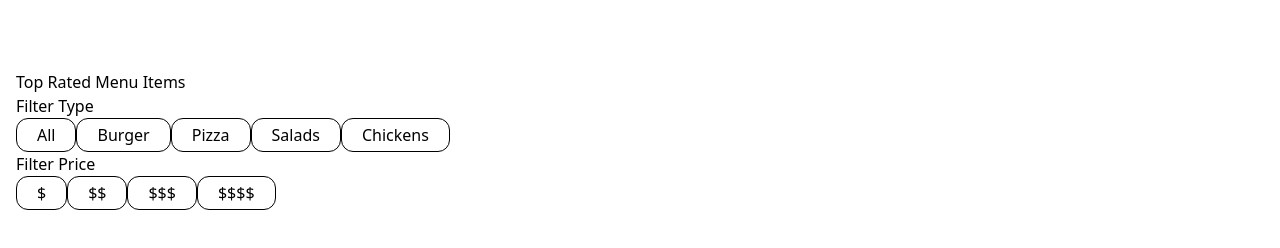
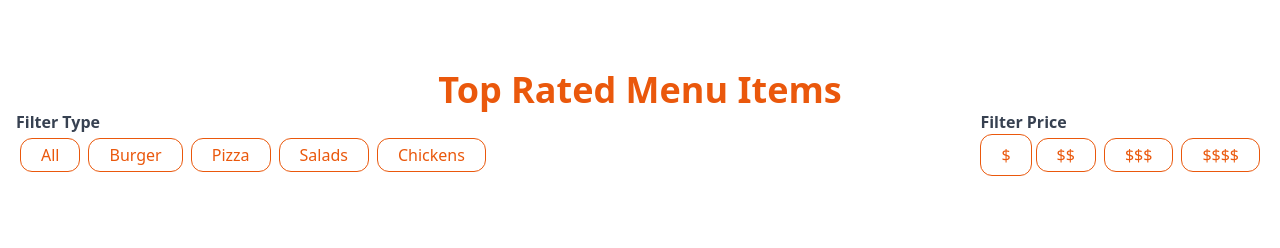
Before and after one commit to DHANIYEL/food-app-react-tailwind, a React (Create React App) app: page / in a window 1280 px wide. Shown: the part 894-1142 px from the top of the page. After the commit the page ends 1118 px from the top, so only its background shows below. Built offline with nearby package versions, Linux system fonts and the light colour scheme; the HTML template or start-up script is replaced by a standard one.

Commit message:
filters //

```diff
--- a/src/components/FoodsCategory.jsx
+++ b/src/components/FoodsCategory.jsx
@@ -3,25 +3,49 @@ import { data } from "../data/data.js";
 const FoodsCategory = () => {
   return (
     <div className="px-4 py-12 max-h-[1640px] mx-auto ">
-      <h1>Top Rated Menu Items</h1>
+      <h1 className="font-bold text-4xl text-orange-600 text-center">
+        Top Rated Menu Items
+      </h1>
       {/* filter row */}
-      <div>
+      <div className="flex flex-col lg:flex-row justify-between">
         {/* filter type */}
         <div>
-          <p>Filter Type</p>
-          <button>All</button>
-          <button>Burger</button>
-          <button>Pizza</button>
-          <button>Salads</button>
-          <button>Chickens</button>
+          <p className="font-bold text-gray-700">Filter Type</p>
+          <div className="flex justify-between flex-wrap">
+            <button className="border-orange-600 m-1 text-orange-600 hover:bg-orange-600 hover:text-white">
+              All
+            </button>
+            <button className="border-orange-600 m-1 text-orange-600 hover:bg-orange-600 hover:text-white">
+              Burger
+            </button>
+            <button className="border-orange-600 m-1 text-orange-600 hover:bg-orange-600 hover:text-white">
+              Pizza
+            </button>
+            <button className="border-orange-600 m-1 text-orange-600 hover:bg-orange-600 hover:text-white">
+              Salads
+            </button>
+            <button className="border-orange-600 m-1 text-orange-600 hover:bg-orange-600 hover:text-white">
+              Chickens
+            </button>
+          </div>
         </div>
         {/* filter price */}
         <div>
-          <p>Filter Price</p>
-          <button>$</button>
-          <button>$$</button>
-          <button>$$$</button>
-          <button>$$$$</button>
+          <p className="font-bold text-gray-700">Filter Price</p>
+          <div className="flex justify-between flex-wrap max-w-[390px]">
+            <button className="m-1m-1 border-orange-600 text-orange-600 hover:bg-orange-600 hover:text-white">
+              $
+            </button>
+            <button className="border-orange-600 m-1 text-orange-600 hover:bg-orange-600 hover:text-white">
+              $$
+            </button>
+            <button className="border-orange-600 m-1 text-orange-600 hover:bg-orange-600 hover:text-white">
+              $$$
+            </button>
+            <button className="border-orange-600 m-1 text-orange-600 hover:bg-orange-600 hover:text-white">
+              $$$$
+            </button>
+          </div>
         </div>
       </div>
     </div>
--- a/src/components/HeadLineCards.jsx
+++ b/src/components/HeadLineCards.jsx
@@ -15,7 +15,7 @@ const HeadLineCards = () => {
         </div>
         <img
           className="max-h-[160px] md:max-h-[200px] w-full object-cover rounded-xl"
-          src="https://images.pexels.com/photos/291528/pexels-photo-291528.jpeg?auto=compress&cs=tinysrgb&w=1260&h=750&dpr=1"
+          src="https://images.pexels.com/photos/2702674/pexels-photo-2702674.jpeg?auto=compress&cs=tinysrgb&w=600"
         />
       </div>
       <div className="relative rounded-xl">
@@ -29,7 +29,7 @@ const HeadLineCards = () => {
         </div>
         <img
           className="max-h-[160px] md:max-h-[200px] w-full object-cover rounded-xl"
-          src="https://images.pexels.com/photos/376464/pexels-photo-376464.jpeg"
+          src="https://images.pexels.com/photos/6223226/pexels-photo-6223226.jpeg?auto=compress&cs=tinysrgb&w=600&lazy=load"
         />
       </div>
       <div className="relative rounded-xl">
@@ -45,7 +45,7 @@ const HeadLineCards = () => {
         </div>
         <img
           className="max-h-[160px] md:max-h-[200px] w-full object-cover rounded-xl"
-          src="https://images.pexels.com/photos/1126359/pexels-photo-1126359.jpeg?auto=compress&cs=tinysrgb&w=1260&h=750&dpr=1"
+          src="https://images.pexels.com/photos/291528/pexels-photo-291528.jpeg?auto=compress&cs=tinysrgb&w=1260&h=750&dpr=1"
         />
       </div>
     </div>
```
